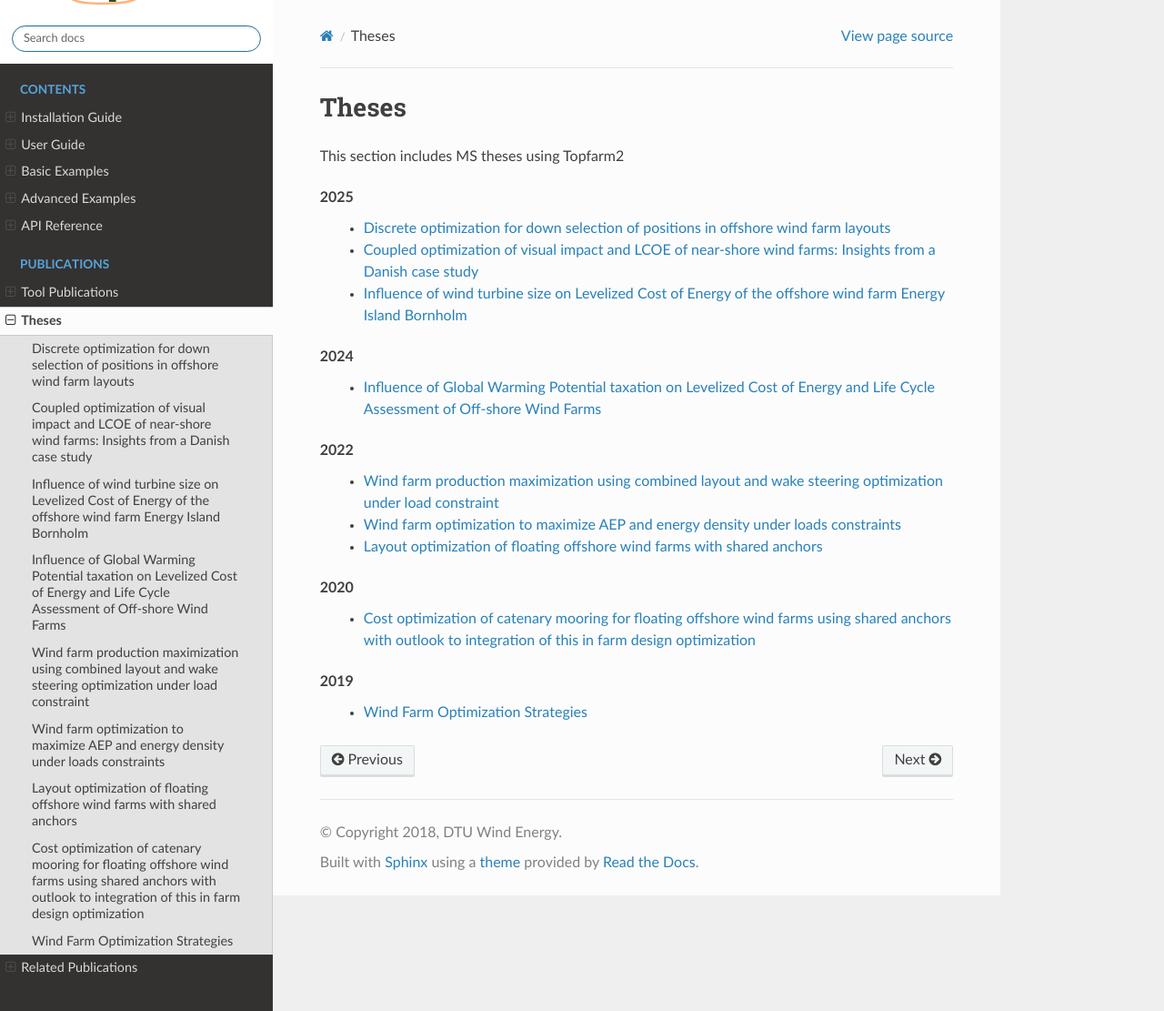
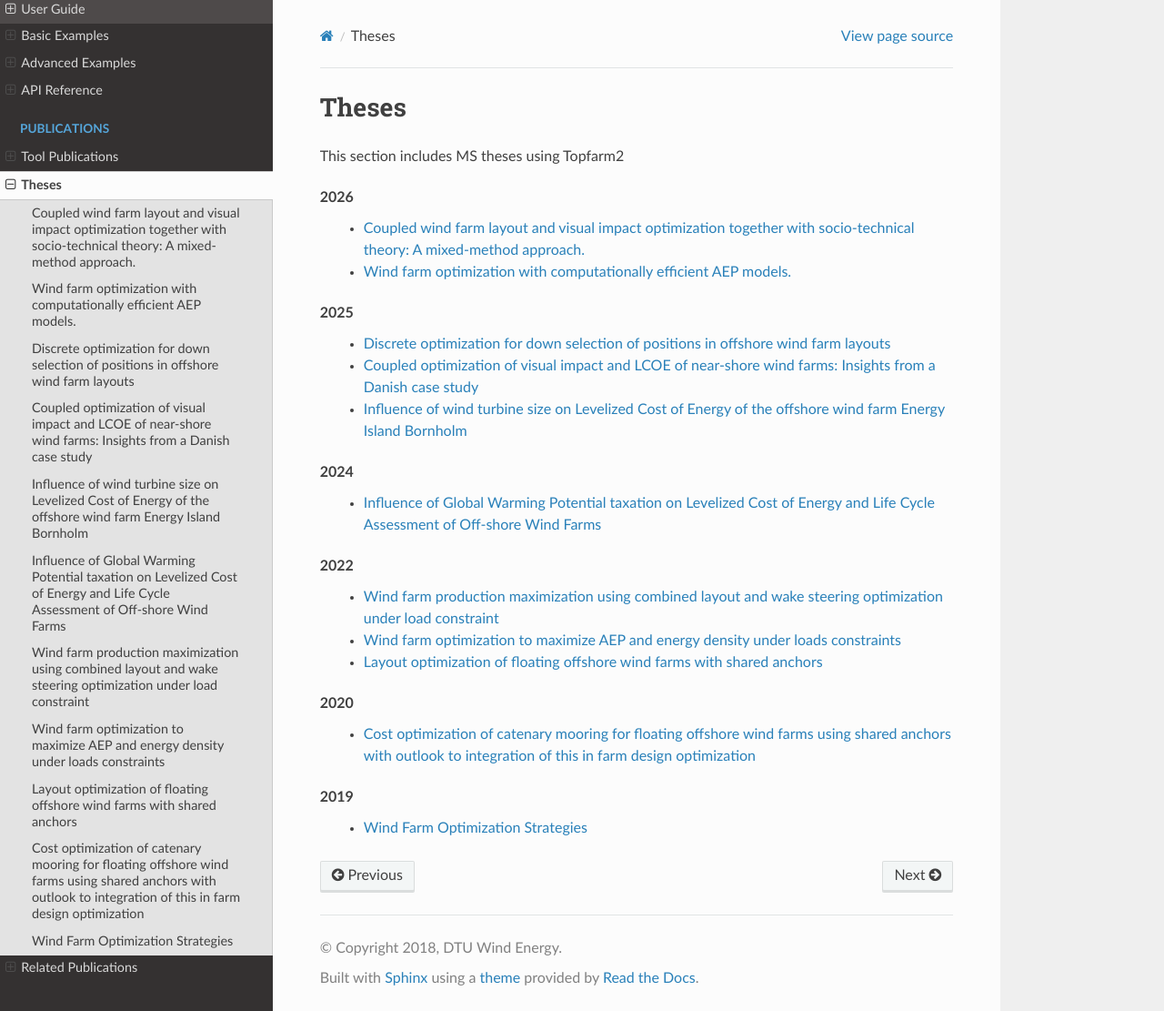
Before and after one commit to DTUWindEnergy/TopFarm2, a Sphinx documentation site: the page built from docs/pub_theses.rst, in a window 1280 px wide and 1111 px high. Shown: the whole window at 91% size. Built offline with Sphinx 7.4.7 and the Read the Docs theme 3.1.0, drawn with Linux system fonts in a browser that asks for light colours; pages that are not in the unit, such as notebooks, are missing from menus; the version number could not be read and is left out; some of the changed lines change nothing that is shown.

Commit message:
added recent MS theses

```diff
--- a/docs/pub_theses.rst
+++ b/docs/pub_theses.rst
@@ -3,6 +3,13 @@
 Theses
 ===========================
 This section includes MS theses using Topfarm2
+
+2026
+    .. toctree::
+        :maxdepth: 0
+        :glob:
+
+        publications/theses/2026/*
 
 2025
     .. toctree::
--- /dev/null
+++ b/docs/publications/theses/2026/thesis_7.rst
@@ -0,0 +1,40 @@
+.. thesis_7:
+
+Coupled wind farm layout and visual impact optimization together with socio-technical theory: A mixed-method approach.
+===============================================================================================================
+
+**Abstract**
+
+As wind power becomes a cornerstone of the global energy transition, local opposition rooted
+in visual disturbance remains a significant barrier to project implementation. This thesis addresses
+this challenge by framing nearshore wind farm layout optimization in Denmark, as a
+socio-technical problem, integrating technical efficiency with social acceptance. Using a mixedmethod
+approach, qualitative insights from interviews and questionnaires in the Køge Bugt
+municipalities were synthesized and incorporated in a workflow using windPRO, Adobe Photoshop
+and an optimization model based on TOPFARM in Python.
+The framework specifically evaluates irregular turbine layouts, seeking an optimum between the
+Levelized Cost of Energy (LCOE) and Visual Impact (VI) using a trade-off factor λ between 0.0
+and 1.0. Applied to the Aflandshage wind farm case study, the study demonstrated that while
+the gradient-based solver is sensitive to initial layout configurations, the framework serves as
+an effective decision-support tool. It successfully identified two high-performing configurations:
+one at 51.1 EUR/MWh with a VI score of 2.1 (λ = 0.6), and an alternative at 52.2 EUR/MWh
+with a superior VI score of 2.0 (λ = 0.7).
+These results demonstrate that data-driven aesthetic considerations can maintain economic
+viability while fostering community trust, by shifting the role of the citizen from a passive
+recipient of information to an active contributor to the design process. Based on interviews
+conducted with wind farm developers and theory on social acceptance, recommendations are
+proposed on how developers can adopt proactive engagement practices that extend beyond legal
+requirements to ensure higher levels of public acceptance. While the methodology is scalable,
+the study concludes that successful future implementation relies on adapting the framework to
+the unique geographic and cultural nuances of specific local contexts.
+
+**Cite this**
+
+Madsen, Anton Rohlin; Mwiseneza, Alain. (2026). Coupled wind farm layout and visual impact optimization together with socio-technical theory: A mixed-method approach.
+
+**Link**
+
+Download `here
+<https://findit.dtu.dk/en/catalog/69c3360151e87032fc8aca7b>`_.
+
+.. tags:: Thesis, Layout Optimization, Visual Impact, Social Acceptance
--- /dev/null
+++ b/docs/publications/theses/2026/thesis_8.rst
@@ -0,0 +1,42 @@
+.. thesis_8:
+
+Wind farm optimization with computationally efficient AEP models.
+===============================================================================================================
+
+**Abstract**
+
+As wind farms expand to meet energy transition goals, wake effects create significant
+challenges, giving rise to the Wind Farm Layout Optimization (WFLO) problem. Current
+methods to maximize Annual Energy Production (AEP) by minimizing wakes are
+computationally intensive, requiring hundreds of iterations and multiple optimizations
+per project. Several AEP models with a variety of simplifications, assumptions and approaches,
+were tested as objective functions in a gradient based optimization on a complex
+167 turbine case study, both with and without grid constraints, alongside other constraints
+such as minimum turbine distance, boundaries, and exclusion zones. The FLOW Estimation
+and Rose Superposition (FLOWERS) method emerged as the most effective, balancing
+efficiency and efficacy with the lowest wake losses and optimization times, thanks to
+its fast evaluations, smooth design space – coming from the continuous form using Fourier
+– and single CPU configuration. Stochastic Gradient Descent (SGD), thanks to its algorithm
+and stochastic nature, performed greatly in terms of AEP, with a performance
+close to FLOWERS, accomplishing fair efficiency only when using a reduced number of
+iterations, despite its loss in efficacy. Although complex models with many speed and direction
+bins delivered consistent results, they required 5-6 times more computational time
+despite using 8 CPUs. On the other hand, simpler models, such as those using average
+wind speed or a uniform thrust coefficient, proved highly efficient but poorly reflected
+the physics, leading to suboptimal layouts. In addition, it was concluded that models
+with fewer wind directions and Gaussian-shaped wake models effectively captured layout
+changes, whereas those averaging wind speed per direction missed critical physical
+dynamics. Overall, FLOWERS outperformed all other models and demonstrated strong
+potential for other optimization problems applications, including nested and multi-stage
+optimizations.
+
+**Cite this**
+
+Bueno, Javier Andueza. (2026). Wind farm optimization with computationally efficient AEP models.
+
+**Link**
+
+Download `here
+<https://findit.dtu.dk/en/catalog/69c72a7bcbf51832fcad2c28>`_.
+
+.. tags:: Thesis, Layout Optimization, AEP models, FLOWERS
```
